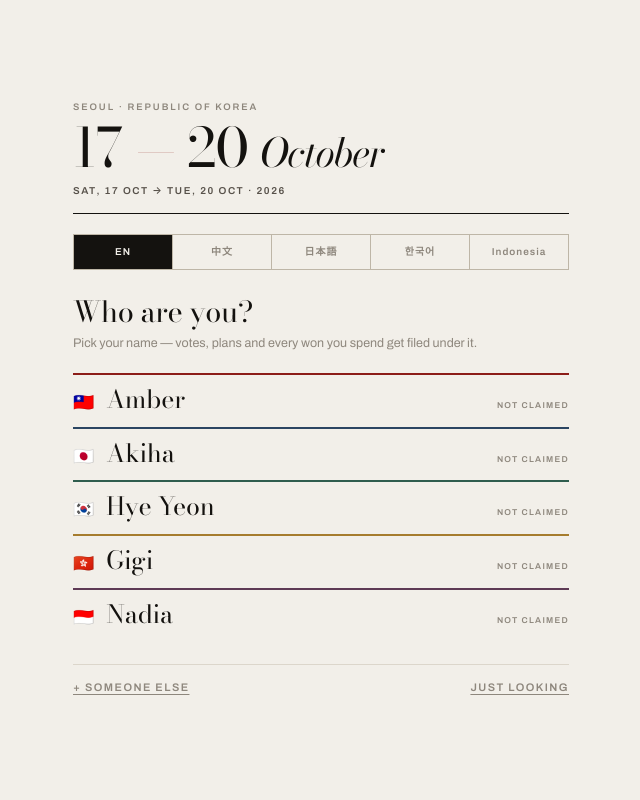
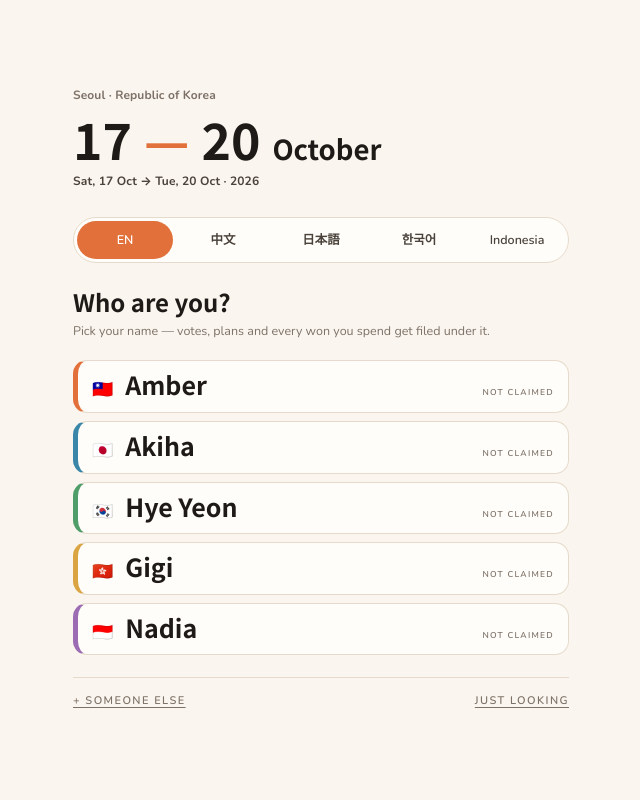
Before and after one commit to smcurlyqq/happy-birthday-tiffany, a plain HTML site: page korea/index.html in a window 1280 px wide. Shown: the top 800 px of the page, without its empty margins (319-959 px from the left). Drawn offline with nearby package versions, Linux system fonts and the light colour scheme; a web font is replaced by a local one.

Commit message:
korea: rounded friendly restyle, 13 stay areas, drop the Notion card
Zen Maru Gothic + Nunito replace Bodoni/Archivo; warm cream palette with an orange accent; rounded cards, pills and inputs instead of newspaper rules. Stay-area chips grow from 5 to 13 in all five languages. The Notion card on the Trip pane is removed at Amber's request. Adds meta charset.

Co-Authored-By: Claude Fable 5.1 <noreply@anthropic.com>
Claude-Session: https://claude.ai/code/session_01FfkX53b2UongfK8FJ8aGWJ

```diff
--- a/korea/index.html
+++ b/korea/index.html
@@ -1,39 +1,40 @@
+<meta charset="utf-8">
 <title>Seoul Loop</title>
 <link rel="preconnect" href="https://fonts.googleapis.com">
 <link rel="preconnect" href="https://fonts.gstatic.com" crossorigin>
-<link rel="stylesheet" href="https://fonts.googleapis.com/css2?family=Bodoni+Moda:ital,opsz,wght@0,6..96,400;0,6..96,600;1,6..96,400&family=Archivo:wght@400;500;600;700&family=Noto+Sans+TC:wght@400;500;700&family=Noto+Sans+JP:wght@400;500;700&family=Noto+Sans+KR:wght@400;500;700&display=swap">
+<link rel="stylesheet" href="https://fonts.googleapis.com/css2?family=Zen+Maru+Gothic:wght@500;700;900&family=Nunito:wght@400;600;700;800&family=Noto+Sans+TC:wght@400;500;700&family=Noto+Sans+JP:wght@400;500;700&family=Noto+Sans+KR:wght@400;500;700&display=swap">
 <style>
 :root{
-  --paper:#F2EFE9; --card:#FBFAF6; --sunk:#EAE5DC;
-  --ink:#14120F; --ink2:#57514A; --ink3:#8E877D;
-  --rule:#DCD6CB; --rule2:#BEB6A7;
-  --accent:#8C1D18;
-  --good:#2F5D4E; --bad:#8C1D18; --warn:#A67C2E;
-  /* traveller marks — muted dancheong pigments */
-  --p1:#8C1D18; --p2:#2B4562; --p3:#2F5D4E; --p4:#A67C2E; --p5:#5E3A55;
-  --p6:#6B4A3A; --p7:#3F4A2E; --p8:#7A3B4E; --p9:#4A4038;
+  --paper:#FAF6EF; --card:#FFFDF9; --sunk:#F1EADF; --tint:#FBE9DD;
+  --ink:#1E1A17; --ink2:#4A423B; --ink3:#7D7167;
+  --rule:#E5DACB; --rule2:#CBBBA7;
+  --accent:#E2703A; --accent2:#B75120;
+  --good:#3E8E63; --bad:#C94B3B; --warn:#C98A2E;
+  /* traveller marks — friendly, one per person */
+  --p1:#E2703A; --p2:#3A86A8; --p3:#4F9D69; --p4:#D9A441; --p5:#9B6BB3;
+  --p6:#C46F8F; --p7:#7A8F3B; --p8:#B0573F; --p9:#7D7167;
   --ln:var(--accent);
   --cjk:'Noto Sans TC';
-  --disp:'Bodoni Moda', Georgia, var(--cjk), serif;
-  --body:'Archivo', var(--cjk), system-ui, -apple-system, sans-serif;
+  --disp:'Zen Maru Gothic', var(--cjk), 'Nunito', system-ui, sans-serif;
+  --body:'Nunito', var(--cjk), system-ui, -apple-system, sans-serif;
 }
 @media (prefers-color-scheme: dark){
   :root:not([data-theme="light"]){
-    --paper:#131110; --card:#1A1817; --sunk:#232120;
-    --ink:#EEEAE3; --ink2:#A9A199; --ink3:#7B736A;
-    --rule:#302B27; --rule2:#4A433D;
-    --accent:#D9564E; --good:#5FA88C; --bad:#D9564E; --warn:#D0A24E;
-    --p1:#D9564E; --p2:#7BA3CE; --p3:#5FA88C; --p4:#D0A24E; --p5:#B48AAA;
-    --p6:#C08E70; --p7:#93A46B; --p8:#CE7D94; --p9:#A79A8C;
+    --paper:#1B1714; --card:#231E1A; --sunk:#2B2521; --tint:#3A2A20;
+    --ink:#F3ECE3; --ink2:#D5CABD; --ink3:#A2948A;
+    --rule:#3A3129; --rule2:#55483D;
+    --accent:#EF8A56; --accent2:#F5A97E; --good:#6FBF8E; --bad:#E8735F; --warn:#E0B15A;
+    --p1:#EF8A56; --p2:#6FB3D2; --p3:#6FBF8E; --p4:#E0B15A; --p5:#BE99D6;
+    --p6:#E19AB4; --p7:#A9BE63; --p8:#D48C74; --p9:#A2948A;
   }
 }
 :root[data-theme="dark"]{
-  --paper:#131110; --card:#1A1817; --sunk:#232120;
-  --ink:#EEEAE3; --ink2:#A9A199; --ink3:#7B736A;
-  --rule:#302B27; --rule2:#4A433D;
-  --accent:#D9564E; --good:#5FA88C; --bad:#D9564E; --warn:#D0A24E;
-  --p1:#D9564E; --p2:#7BA3CE; --p3:#5FA88C; --p4:#D0A24E; --p5:#B48AAA;
-  --p6:#C08E70; --p7:#93A46B; --p8:#CE7D94; --p9:#A79A8C;
+  --paper:#1B1714; --card:#231E1A; --sunk:#2B2521; --tint:#3A2A20;
+  --ink:#F3ECE3; --ink2:#D5CABD; --ink3:#A2948A;
+  --rule:#3A3129; --rule2:#55483D;
+  --accent:#EF8A56; --accent2:#F5A97E; --good:#6FBF8E; --bad:#E8735F; --warn:#E0B15A;
+  --p1:#EF8A56; --p2:#6FB3D2; --p3:#6FBF8E; --p4:#E0B15A; --p5:#BE99D6;
+  --p6:#E19AB4; --p7:#A9BE63; --p8:#D48C74; --p9:#A2948A;
 }
 :root[lang="ja"]{ --cjk:'Noto Sans JP'; }
 :root[lang="ko"]{ --cjk:'Noto Sans KR'; }
@@ -273,6 +274,71 @@ dialog::backdrop{background:rgba(20,18,15,.5)}
   .cdown{grid-template-columns:repeat(2,1fr);gap:14px 10px}
   .seats{gap:0 18px}
 }
+
+/* ── v2 look: rounded & friendly (overrides the editorial rules above) ── */
+body{font-size:15.5px;line-height:1.6}
+.brand,.head h2,.hero .dates,.daystrip b,.cdown b,.seat .nm,.kv dd,.item .ttl,.vote b,.dayhead .n,.dayhead b,
+.slot .st,.tile b,.bal .amt,.settle .amt,.gcover .gt,.gask,.empty{font-weight:700;letter-spacing:0;font-style:normal}
+#mon,#g_mon,.gcover .gt em,.hero .dates em,.seat.free .nm{font-style:normal}
+.hero .dates{font-size:clamp(40px,13vw,72px);line-height:.95;font-weight:900}
+.gcover .gt{font-size:clamp(34px,10vw,50px);line-height:1;font-weight:900}
+#mon,#g_mon{font-size:.55em;font-weight:700}
+.head h2,.gask{font-size:24px}
+.head{border-bottom:0;padding:0;margin-bottom:-4px}
+.head p,.lbl,.seat .fl,.stop span,.rates label,.kv dt,.tag,.gcover .gk,.gcover .gd,.brand small,.daystrip span,
+.cdown .lbl,.tile .lbl,.vote small,.bar .n,.slot .tm{letter-spacing:.01em;text-transform:none;font-weight:700}
+.head p,.lbl,.seat .fl,.rates label,.kv dt,.gcover .gk,.gcover .gd,.brand small,.daystrip span,.cdown .lbl,.tile .lbl{font-size:12px}
+.vote small{font-size:10px}
+.top{border-bottom:1px solid var(--rule)}
+.card{border-radius:16px;border:1px solid var(--rule)}
+.hero{border-bottom:0}
+.gcover{border-bottom:0;padding-bottom:6px}
+.pill,.btn,.chip,.tag,.vote,.stop,.glang{border-radius:999px;letter-spacing:0;text-transform:none}
+.pill{font-size:12.5px;font-weight:700;padding:6px 12px;border-color:var(--rule2)}
+.btn{font-size:13px;font-weight:800;padding:10px 18px;background:var(--accent);border-color:var(--accent);color:#fff}
+.btn:hover{background:var(--accent2);border-color:var(--accent2)}
+.btn.ghost{background:transparent;color:var(--accent2);border-color:var(--rule2)}
+.btn.ghost:hover{background:var(--tint);color:var(--accent2);border-color:var(--accent)}
+.btn.tiny{padding:6px 12px;font-size:12px}
+.chip{border-radius:999px;padding:6px 12px;font-size:13px;font-weight:600}
+.chip[aria-pressed="true"]{background:var(--accent);color:#fff;border-color:var(--accent)}
+.tag{font-size:11px;font-weight:700;padding:3px 9px;background:var(--sunk);border:0;color:var(--ink2)}
+.vote{border-radius:14px;padding:6px 10px;background:var(--sunk);border:1px solid transparent}
+.vote[aria-pressed="true"]{background:var(--tint);border-color:var(--accent);color:var(--accent2)}
+.vote[aria-pressed="true"] small{color:var(--accent2)}
+.rail{border-top:0;gap:4px;padding:10px 0 10px}
+.stop{border-right:0;padding:7px 12px;min-width:0;color:var(--ink2)}
+.stop span{font-size:12.5px;letter-spacing:0}
+.stop[aria-selected="true"]{background:var(--tint);color:var(--accent2)}
+.stop[aria-selected="true"]::after{display:none}
+.glangs{border:1px solid var(--rule);border-radius:999px;overflow:hidden;padding:3px;gap:2px;background:var(--card)}
+.glang{border-right:0;font-size:12.5px;letter-spacing:0;color:var(--ink2)}
+.glang[aria-pressed="true"]{background:var(--accent);color:#fff}
+.seat,.gpick{border-top:0;background:var(--card);border:1px solid var(--rule);border-left:5px solid var(--ln);
+  border-radius:14px;padding:11px 14px 12px;margin-bottom:8px}
+.seats{gap:0 12px}
+.seat.isme{background:var(--tint);border-color:var(--accent);border-left-color:var(--accent)}
+.seat .nm{font-size:18px}
+input[type=text],input[type=number],input[type=date],input[type=time],input[type=url],select{
+  border:1px solid var(--rule);border-radius:10px;padding:8px 11px;background:var(--card)}
+textarea{border:1px solid var(--rule);border-radius:10px;background:var(--card)}
+input:focus,select:focus,textarea:focus{border-color:var(--accent);box-shadow:0 0 0 3px var(--tint)}
+select{background-position:calc(100% - 12px) 16px,calc(100% - 8px) 16px}
+.bar .track{border-radius:999px;height:7px}
+.bar .fill{border-radius:999px}
+.tiles{border:0;gap:10px}
+.tile{border:0;background:var(--sunk);border-radius:14px;padding:12px 12px 13px}
+.dayhead{border-bottom:1px solid var(--rule);background:var(--sunk);border-radius:15px 15px 0 0}
+.daystrip{border-top:0;gap:8px}
+.daystrip div{border-right:0;background:var(--sunk);border-radius:12px;padding:10px 10px 8px}
+.cdown{border-top:0}
+.checklist li{border-bottom:1px solid var(--rule)}
+.av{font-weight:800}
+.empty{font-style:normal;font-weight:600;color:var(--ink3)}
+dialog{border:1px solid var(--rule);border-radius:18px}
+.card[style*="border-top:1.5px solid var(--ink)"]{border-top:1px solid var(--rule)!important}
+.gpick .gflag+*{font-weight:700}
+.gpick small,.gpick .gst{letter-spacing:0;text-transform:none;font-size:12px}
 </style>
 
 <header class="top">
@@ -347,17 +413,6 @@ dialog::backdrop{background:rgba(20,18,15,.5)}
     </div>
     <div class="daystrip" id="daystrip"></div>
     <div class="cdown" id="cdown"></div>
-  </div>
-
-  <div class="card" style="padding:14px;display:flex;flex-direction:column;gap:10px;border-top:1.5px solid var(--ink)">
-    <div>
-      <div class="lbl" data-i="link.p">Notion holds what we edit together</div>
-      <a id="notionlink" href="https://www.notion.so/3d6b331a325081989f75d13d4fff3184" target="_blank" rel="noopener"
-         style="font-family:var(--disp);font-size:22px;color:var(--accent);text-decoration:none;display:inline-block;margin-top:4px"
-         data-i="link.go">Open the Notion boards →</a>
-    </div>
-    <div class="muted" style="font-size:12.5px" data-i="link.what">Crew &amp; taste · Ideas &amp; votes · Itinerary · Expenses</div>
-    <div class="row"><button class="btn ghost tiny" id="copylink2" data-i="link.copy">Copy the link for LINE</button></div>
   </div>
 
   <div class="head"><h2 data-i="crew.h">The crew</h2><p data-i="crew.p">tap your seat to claim it</p></div>
@@ -644,7 +699,7 @@ const S={
 "dlg.taken":["is sitting here already. Is that you?","已經登記在這裡了，這是你嗎？","が既に登録されています。あなたですか？","님이 이미 등록되어 있습니다. 본인인가요?","sudah duduk di sini. Ini kamu?"],
 "needseat":["Claim your seat first — top right.","先在右上角登記你的位子。","先に右上で席を登録してください。","먼저 오른쪽 위에서 자리를 등록하세요.","Ambil kursimu dulu — kanan atas."],
 "del":["Delete this?","要刪掉嗎？","削除しますか？","삭제할까요?","Hapus ini?"],
-"offline":["This page keeps your notes on this device. What the group edits together lives in the Notion boards below.","這一頁只把資料存在你這台裝置。大家一起編輯的東西在下面的 Notion。","このページの入力はこの端末に保存されます。みんなで編集するものは下の Notion に。","이 페이지 입력은 이 기기에만 저장됩니다. 함께 고치는 내용은 아래 Notion에 있습니다.","Halaman ini menyimpan catatanmu di perangkat ini. Yang diedit bersama ada di Notion di bawah."],
+"offline":["This page keeps your notes on this device. What the group edits together lives in Notion.","這一頁只把資料存在你這台裝置。大家一起編輯的東西在 Notion。","このページの入力はこの端末に保存されます。みんなで編集するものは Notion に。","이 페이지 입력은 이 기기에만 저장됩니다. 함께 고치는 내용은 Notion에 있습니다.","Halaman ini menyimpan catatanmu di perangkat ini. Yang diedit bersama ada di Notion."],
 "foot":["Shared notebook for 17–20 Oct. Everything typed here is visible to everyone with the link.","10/17–20 的共同筆記本。這裡打的東西，有連結的人都看得到。","10/17–20 の共有ノート。ここに書いたことはリンクを持つ全員に見えます。","10월 17–20일 공동 노트. 여기 적은 내용은 링크가 있는 모두에게 보입니다.","Catatan bersama 17–20 Okt. Semua yang ditulis terlihat oleh pemegang tautan."]
 };
 const ACTS=[["food","Food & street eats","美食小吃","グルメ・屋台","맛집·길거리 음식","Kuliner & jajanan"],
@@ -657,10 +712,18 @@ const ACTS=[["food","Food & street eats","美食小吃","グルメ・屋台","
 ["spa","Jjimjilbang","汗蒸幕","チムジルバン","찜질방","Jjimjilbang"],
 ["photo","Photo spots","拍照景點","撮影スポット","사진 명소","Spot foto"]];
 const AREAS=[["hongdae","Hongdae","弘大","ホンデ","홍대","Hongdae"],
+["yeonnam","Yeonnam / Hapjeong","延南・合井","延南・合井","연남·합정","Yeonnam / Hapjeong"],
 ["myeongdong","Myeongdong","明洞","明洞","명동","Myeongdong"],
+["insadong","Insadong","仁寺洞","仁寺洞","인사동","Insadong"],
+["ikseon","Ikseon-dong / Jongno","益善洞・鍾路","益善洞・鍾路","익선동·종로","Ikseon-dong / Jongno"],
+["bukchon","Bukchon / Samcheong","北村・三清洞","北村・三清洞","북촌·삼청동","Bukchon / Samcheong"],
+["dongdaemun","Dongdaemun","東大門","東大門","동대문","Dongdaemun"],
+["itaewon","Itaewon / Hannam","梨泰院・漢南","梨泰院・漢南","이태원·한남","Itaewon / Hannam"],
+["yongsan","Yongsan / Seoul Station","龍山・首爾站","龍山・ソウル駅","용산·서울역","Yongsan / Stasiun Seoul"],
+["seongsu","Seongsu","聖水","ソンス","성수","Seongsu"],
 ["gangnam","Gangnam","江南","江南","강남","Gangnam"],
-["seongsu","Seongsu","聖水","ソンス","성수","Seongsu"],
-["ikseon","Ikseon-dong / Jongno","益善洞・鍾路","益善洞・鍾路","익선동·종로","Ikseon-dong / Jongno"]];
+["apgujeong","Apgujeong / Cheongdam","狎鷗亭・清潭","狎鷗亭・清潭","압구정·청담","Apgujeong / Cheongdam"],
+["jamsil","Jamsil","蠶室","蚕室","잠실","Jamsil"]];
 const STAYS=[["hotel","Hotel","飯店","ホテル","호텔","Hotel"],
 ["guesthouse","Guesthouse","民宿","ゲストハウス","게스트하우스","Guesthouse"],
 ["airbnb","Whole apartment","整層公寓","一棟貸し","아파트 전체","Apartemen utuh"],
@@ -1093,7 +1156,7 @@ async function copy(text){ try{ await navigator.clipboard.writeText(text); toast
     ta.remove(); } }
 $("#copyline").addEventListener("click",()=>copy(summary()));
 $("#copylink").addEventListener("click",()=>copy(location.href));
-$("#copylink2").addEventListener("click",()=>copy(location.href));
+($("#copylink2")||{addEventListener(){}} ).addEventListener("click",()=>copy(location.href));
 $("#g_name").addEventListener("input",()=>{ $("#g_hi").textContent=$("#g_name").value; });
 $("#g_back").addEventListener("click",()=>{ pendingSeat=null; $("#gate2").hidden=true; $("#gate1").hidden=false; });
 $("#gate_skip").addEventListener("click",closeGate);
```
